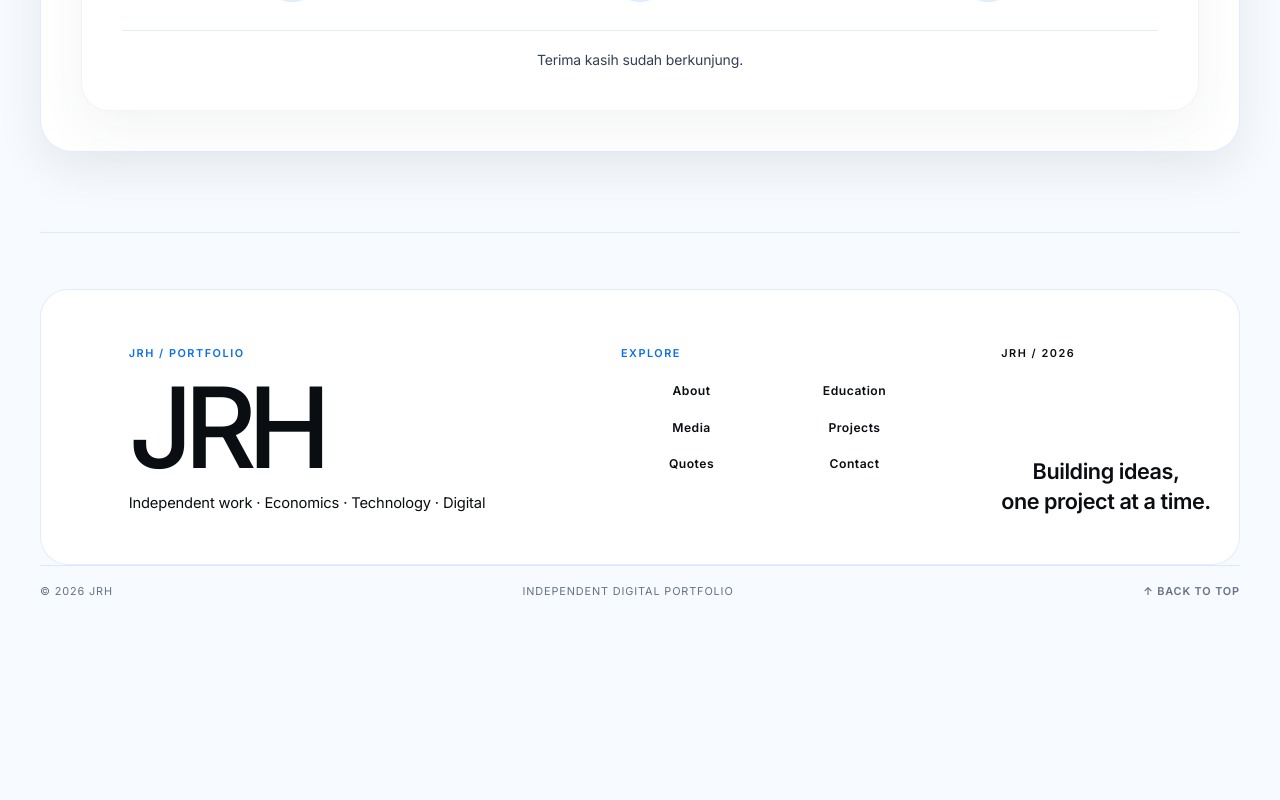
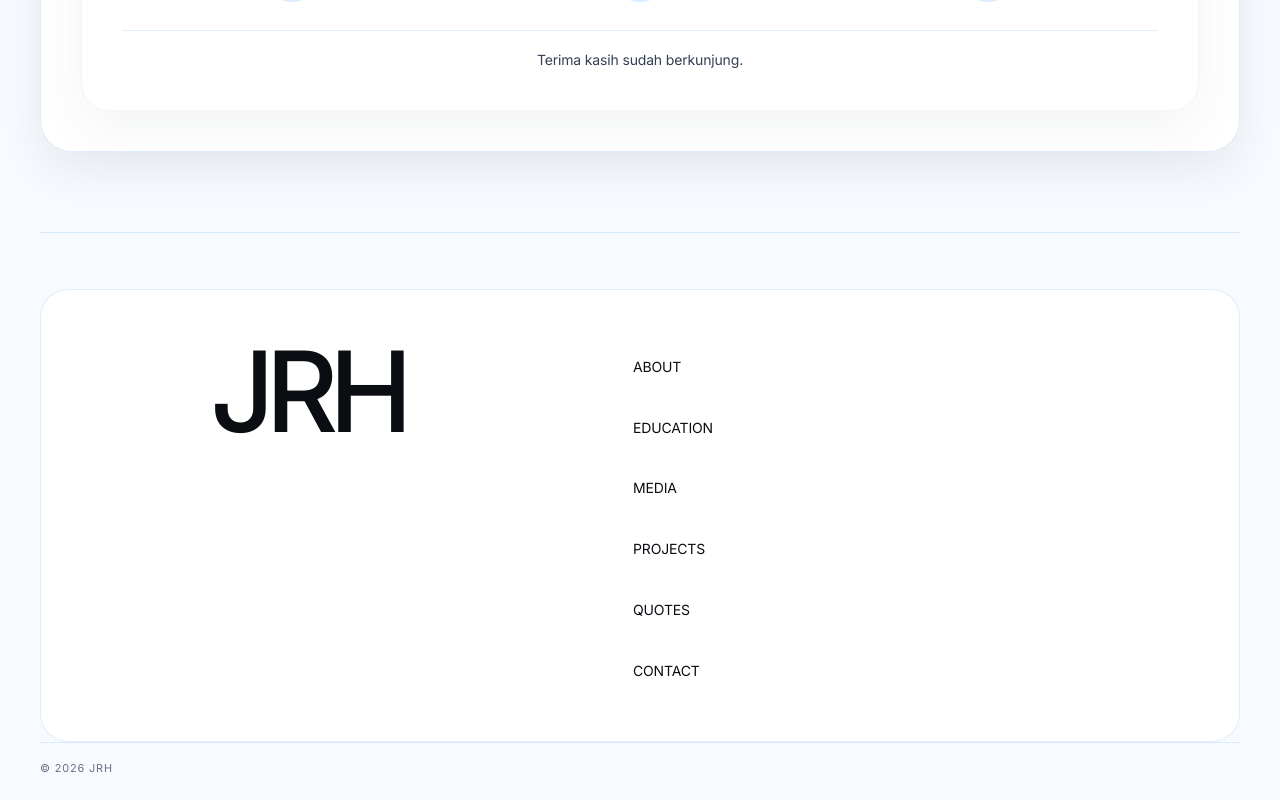
Before and after one commit to LionerHakim/JRHs, a React (Vite) app: page / in a window 1280 px wide. Shown: the part 5708-6508 px from the top of the page. Before the commit the page ends 6330 px from the top, so only its background shows below. Built offline with nearby package versions, Linux system fonts and the light colour scheme.

Commit message:
Restore previous footer

```diff
--- a/src/main.tsx
+++ b/src/main.tsx
@@ -726,30 +726,18 @@ Web app dan digital product yang sedang dibangun untuk memecahkan masalah nyata.
       <footer className="site-footer">
         <div className="site-footer-main">
           <div className="site-footer-brand">
-            <span className="footer-kicker">JRH / PORTFOLIO</span>
             <strong>JRH</strong>
-            <p>Independent work · Economics · Technology · Digital</p>
           </div>
 
           <nav className="site-footer-nav" aria-label="Footer navigation">
-            <span className="footer-nav-label">EXPLORE</span>
-            <div className="site-footer-nav-grid">
-              {sectionItems.map(([id, label]) => (
-                <a key={id} href={`#${id}`}>{label}</a>
-              ))}
-            </div>
+            {sectionItems.map(([id, label]) => (
+              <a key={id} href={`#${id}`}>{label.toUpperCase()}</a>
+            ))}
           </nav>
-
-          <div className="site-footer-statement">
-            <span>JRH / 2026</span>
-            <p>Building ideas,<br />one project at a time.</p>
-          </div>
         </div>
 
         <div className="site-footer-bottom">
           <span>© 2026 JRH</span>
-          <span>Independent digital portfolio</span>
-          <a href="#identity">↑ BACK TO TOP</a>
         </div>
       </footer>
     </div>
```
